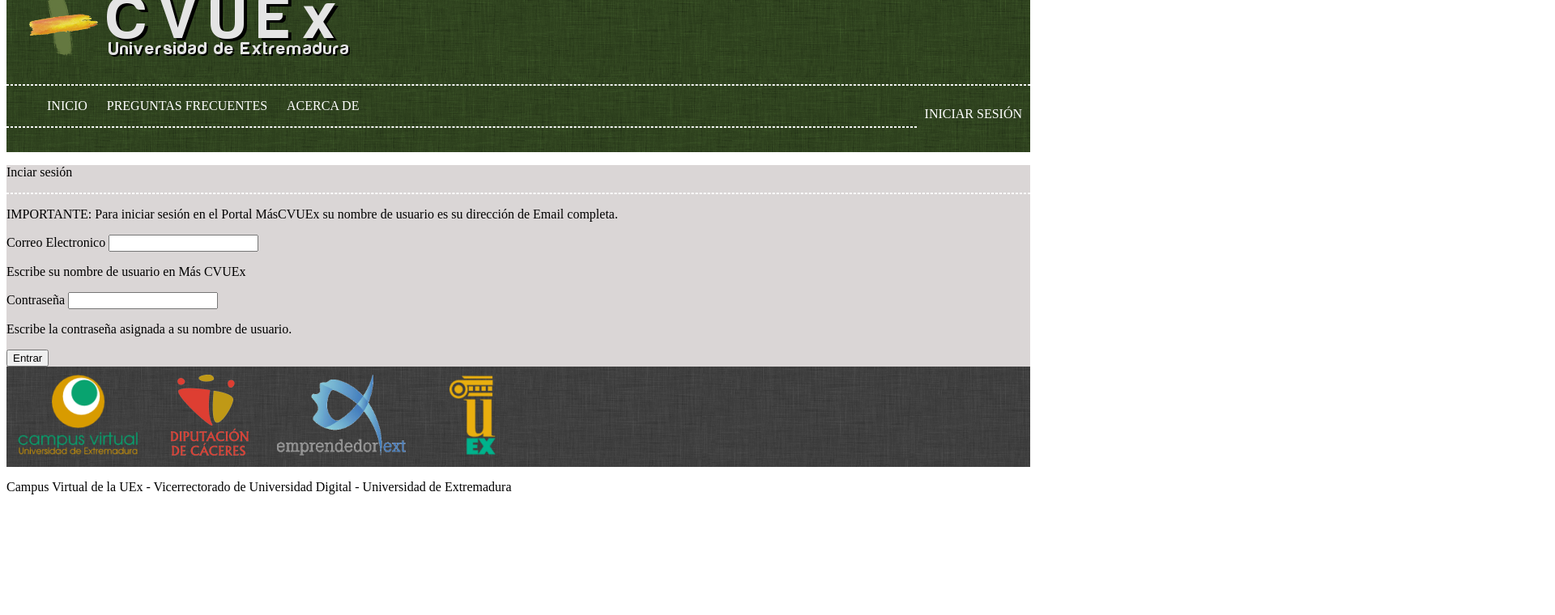
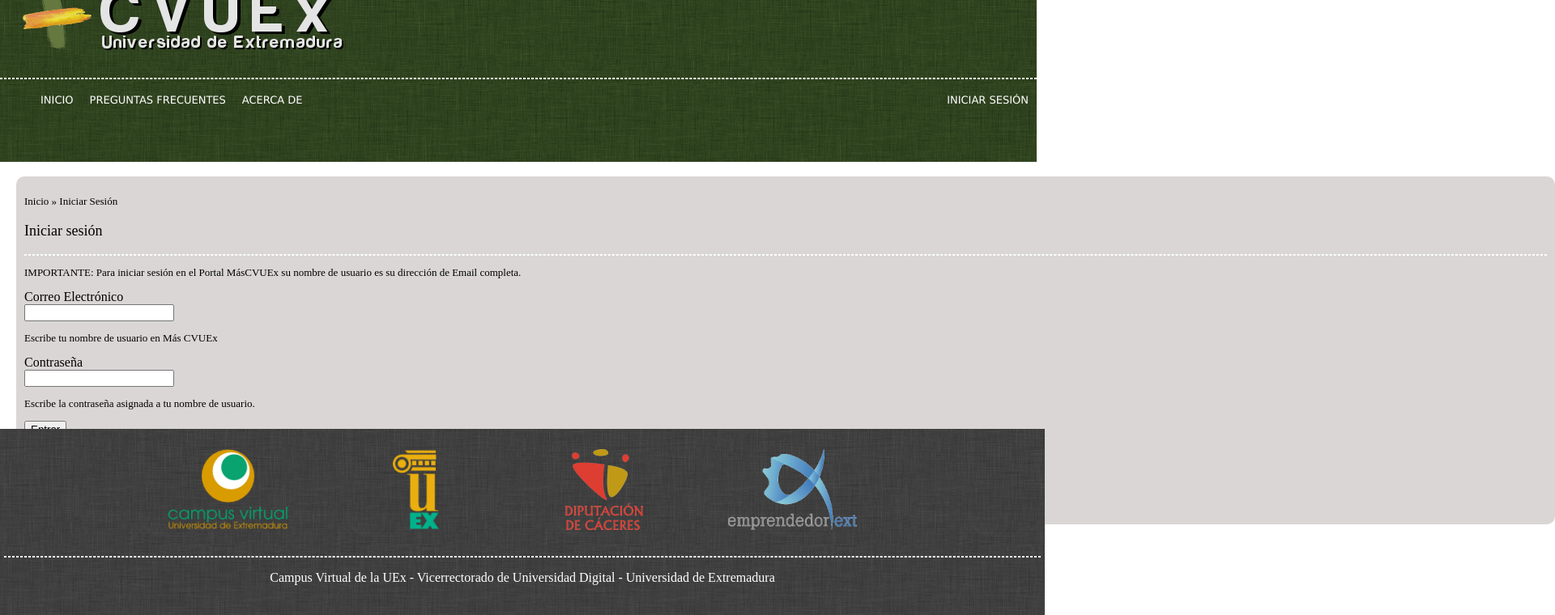
Before and after one commit to vjp-lauraCL/DIW, a plain HTML site: page EjercicioT4/ejercicio10/ejercicio10.html in a window 1280 px wide. Shown: the part 40-800 px from the top of the page at 81% size, 1920 px wide, since content can reach past the window. Drawn offline with Linux system fonts and the light colour scheme.

Commit message:
interfaz

```diff
--- a/EjercicioT4/ejercicio10/ejercicio10.css
+++ b/EjercicioT4/ejercicio10/ejercicio10.css
@@ -1,28 +1,76 @@
-header{
+body{
+    margin: auto;
+}
+header {
     background-image: url(Patrones/bg_verde.png);
     margin: 0 auto;
-    height: 220px;
+    height: 240px;
+    width: 100%; /* Asegura que el fondo verde cubra todo el ancho */
 }
-header > img{
+header > img {
     padding: 20px;
 }
- ul > li{
+i{
+    float: right;
+    padding: 5px;
+}
+
+ul {
+    padding: 10; /* Elimina el padding por defecto de la lista */
+    margin: 0; /* Elimina el margen por defecto de la lista */
+    list-style-type: none; /* Elimina los bullets de la lista */
+    display: flex; /* Usa flexbox para alinear los elementos de la lista */
+    justify-content: space-between; /* Distribuye el espacio entre los elementos de la lista */
+}
+ul > li {
     display: inline;
     color: white;
     padding: 10px;
-   text-transform: uppercase;
+    text-transform: uppercase;
+    font-size: small;
+    font-family: Verdana, Geneva, Tahoma, sans-serif;
 }
-#iniciarSesion{
+#iniciarSesion {
     text-align: right;
-    float: right;
+    margin-left: auto; /* Alinea Iniciar Sesión a la derecha */
 }
-hr{
+hr {
     border: 1px dashed white;
 }
-form{
+form {
     background-color: rgb(218, 214, 214);
+    padding: 10px;
+    width: 1880px;
+    height: 410px;
+    margin-left: 20px;
+    margin-bottom: 50;
+    border-radius: 10px;
+
 }
-.imagenes{
-    padding: 10px;
+form p {
+    font-size: small;
+}
+#mayusculas{
+    font-size:  large;
+}
+footer {
     background-image: url(Patrones/bg_gris.png);
+    position: absolute; /* Cambiado a absolute para permitir que esté al final del contenido */
+    bottom: 0; /* Alinea el footer al fondo de la página */
+    width: 100%; /* Asegura que el fondo gris cubra todo el ancho */
+    height: 220px;
+    text-align: center;
+    padding: 5px;
 }
+footer p {
+    color: white;
+}
+footer img {
+   padding: 20px;
+   margin-right: 30px;
+}
+
+footer img:hover {
+    transform: scale(1.1);
+    transition: transform 0.5s;
+}
--- a/EjercicioT4/ejercicio10/ejercicio10.html
+++ b/EjercicioT4/ejercicio10/ejercicio10.html
@@ -1,48 +1,51 @@
 <!DOCTYPE html>
-<html lang="en">
+<html lang="es"> <!-- Cambiado el atributo lang a "es" para reflejar el idioma español -->
 <head>
     <meta charset="UTF-8">
     <meta name="viewport" content="width=device-width, initial-scale=1.0">
     <title>Página web</title>
+    <script src="https://kit.fontawesome.com/fd7ff30691.js" crossorigin="anonymous"></script>
     <link rel="stylesheet" href="ejercicio10.css">
 </head>
 <body>
 <header>
     <img src="Logos/logo.png" alt="cabecera">
+    <i class="fa-brands fa-square-tumblr"></i>
+    <i class="fa-brands fa-instagram"></i>
+    <i class="fa-brands fa-square-facebook"></i>
     <hr>
     <div>
         <ul>
-            <li><a href="#"></a>Inicio</li>
-            <li><a href="#"></a>Preguntas frecuentes</li>
-            <li><a href="#"></a>Acerca de</li>
-            <li id="iniciarSesion"><a href="#"></a>Iniciar sesión</li>
+            <li>Inicio</li>
+            <li>Preguntas frecuentes</li>
+            <li>Acerca de</li>
+            <li id="iniciarSesion">Iniciar sesión</li>
         </ul>
     </div>
-    <hr>
 </header>
-
+<hr>
 
     <form action="">
-        <p>Inciar sesión</p>
+        <p>Inicio &raquo; Iniciar Sesión</p>
+        <p id="mayusculas">Iniciar sesión</p>
         <hr>
         <p>IMPORTANTE: Para iniciar sesión en el Portal MásCVUEx su nombre de usuario es su dirección de Email completa.</p>
-        <label for="correo">Correo Electronico </label>
+        <label for="correo">Correo Electrónico </label> <br>
         <input type="email" name="correo" id="correo" required>
-        <p>Escribe su nombre de usuario en Más CVUEx</p>
-        <label for="contraseña">Contraseña </label>
+        <p>Escribe tu nombre de usuario en Más CVUEx</p> <!-- Cambiado "su" por "tu" para mantener la consistencia -->
+        <label for="contraseña">Contraseña </label><br>
         <input type="password" name="contraseña" id="contraseña" required>
-        <p>Escribe la contraseña asignada a su nombre de usuario.</p>
+        <p>Escribe la contraseña asignada a tu nombre de usuario.</p> <!-- Cambiado "su" por "tu" para mantener la consistencia -->
 
         <input type="submit" value="Entrar">
     </form>
-    <div class="imagenes">
+    <footer>
         <img src="Logos/CVUEX_Footer.png" alt="imagen1">
-        <img src="Logos/DIPCC_Footer.png" alt="imagen2">
-        <img src="Logos/EmprendedorExt_Footer.png" alt="imagenes3">
-        <img src="Logos/UEx_Footer.png" alt="">
-    </div>
-  <footer>
-    <p>Campus Virtual de la UEx - Vicerrectorado de Universidad Digital - Universidad de Extremadura</p>
+        <img src="Logos/UEx_Footer.png" alt="imagen2">
+        <img src="Logos/DIPCC_Footer.png" alt="imagen3">
+        <img src="Logos/EmprendedorExt_Footer.png" alt="imagen4">
+        <hr>
+        <p>Campus Virtual de la UEx - Vicerrectorado de Universidad Digital - Universidad de Extremadura</p>
   </footer>
 </body>
 </html>
```
